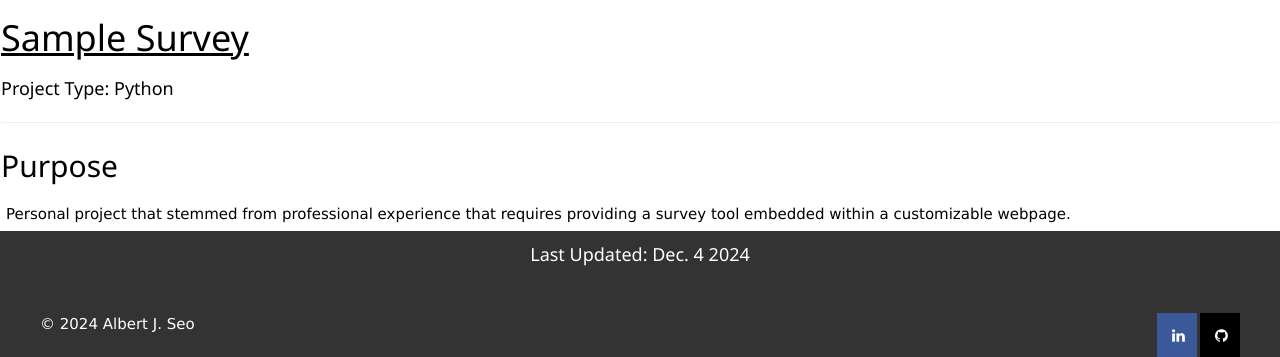
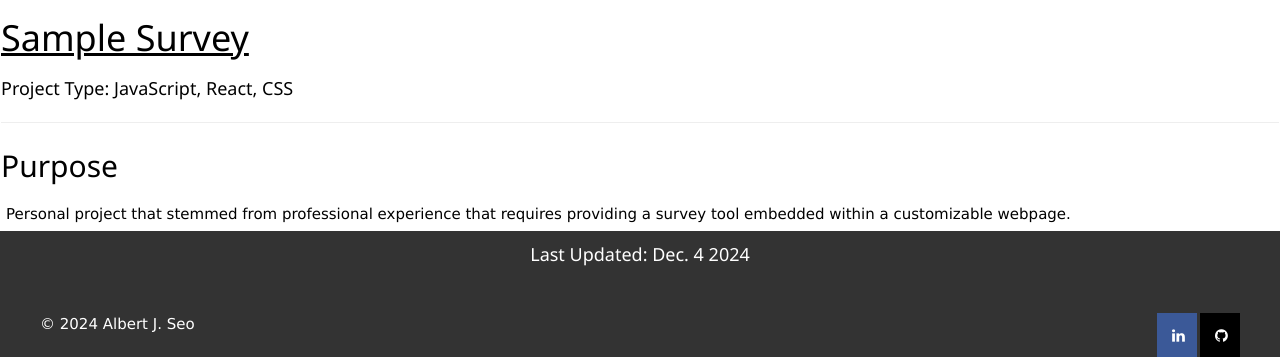
Before and after one commit to albertjseo/personal-website, a Flask app: page /sample_survey in a window 1280 px wide. Shown: the part 250-607 px from the top of the page. Run offline with Flask 3, Linux system fonts and the light colour scheme.

Commit message:
Updated sample_survey.html

```diff
--- a/templates/individual_projects/sample_survey.html
+++ b/templates/individual_projects/sample_survey.html
@@ -7,7 +7,7 @@
 <body>
     <div class=main>
         <a href="https://github.com/albertjseo/survey_sample" target="_blank"><h1>Sample Survey</h1></a>
-        <h5>Project Type: Python</h5>
+        <h5>Project Type: JavaScript, React, CSS</h5>
         <!-- <a href="https://github.com/albertjseo/survey_sample" target="_blank" class="footer-social"><i class="fa fa-github"></i></a> -->
         <hr>
         <h2>Purpose</h2>
```
